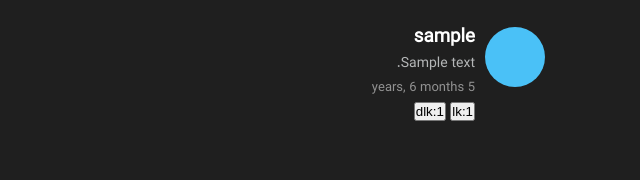
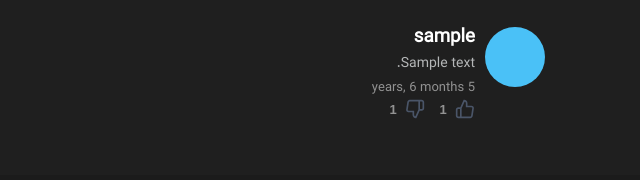
Before and after one commit to GhasemYalameh/Manhwa_Website, a Django app: page /detail/1/ in a window 1280 px wide. Shown: the part 1143-1323 px from the top of the page, without its empty margins (640-1280 px from the left). After the commit the page ends 1262 px from the top, so only its background shows below. Run offline with Django 5.2, Linux system fonts and the light colour scheme; tables that the repository leaves empty hold one stand-in row (values such as "Sample post"); grey boxes marked "Sample" are stand-in pictures; parts of the project's set-up code (start-up, migrations or seed data) failed here and were passed over; some libraries are stand-ins or nearby versions; some web fonts are replaced.

Commit message:
change comment reaction ui

```diff
--- a/manhwas/templates/manhwas/manhwa_detail_view.html
+++ b/manhwas/templates/manhwas/manhwa_detail_view.html
@@ -60,18 +60,19 @@
                         <p>{{ comment.text|linebreaks }}</p>
                         <div class="comment-bottom">
                             <span>{{ comment.datetime_modified|timesince }}</span>
-                            <div class="comment-reactions">
-                                <button
-                                        class="{% if comment.user_reaction == 'lk' %}active{% endif %}"
-                                        onclick="reactionHandler({{ comment.id }}, 'lk')"
-                                        id="comment-{{ comment.id }}-lk-count">
-                                    lk:{{ comment.likes_count }}
+                            <div class="reactions">
+                                <button class="reaction-btn like-btn" onclick="reactionHandler({{ comment.id }}, 'lk')">
+                                    <svg class="icon-like comment-like-{{ comment.id }} {% if comment.user_reaction == 'lk' %}active{% endif %}" viewBox="0 0 24 24" fill="none" stroke="currentColor" stroke-width="2">
+                                        <path d="M7 22H4C3.46957 22 2.96086 21.7893 2.58579 21.4142C2.21071 21.0391 2 20.5304 2 20V13C2 12.4696 2.21071 11.9609 2.58579 11.5858C2.96086 11.2107 3.46957 11 4 11H7M14 9V5C14 4.20435 13.6839 3.44129 13.1213 2.87868C12.5587 2.31607 11.7956 2 11 2L7 11V22H18.28C18.7623 22.0055 19.2304 21.8364 19.5979 21.524C19.9654 21.2116 20.2077 20.7769 20.28 20.3L21.66 11.3C21.7035 11.0134 21.6842 10.7207 21.6033 10.4423C21.5225 10.1638 21.3821 9.90629 21.1919 9.68751C21.0016 9.46873 20.7661 9.29393 20.5016 9.17522C20.2371 9.0565 19.9499 8.99672 19.66 9H14Z"/>
+                                    </svg>
+                                    <span class="count" id="likeCount-{{ comment.id }}">{{ comment.likes_count }}</span>
                                 </button>
-                                <button
-                                        class="{% if comment.user_reaction == 'dlk' %}active{% endif %}"
-                                        onclick="reactionHandler({{ comment.id }}, 'dlk')"
-                                        id="comment-{{ comment.id }}-dlk-count">
-                                    dlk:{{ comment.dis_likes_count }}
+
+                                <button class="reaction-btn dislike-btn" onclick="reactionHandler({{ comment.id }},'dlk')">
+                                    <svg class="icon-dislike comment-dislike-{{ comment.id }} {% if comment.user_reaction == 'dlk' %}active{% endif %}" viewBox="0 0 24 24" fill="none" stroke="currentColor" stroke-width="2">
+                                        <path d="M17 2H20C20.5304 2 21.0391 2.21071 21.4142 2.58579C21.7893 2.96086 22 3.46957 22 4V11C22 11.5304 21.7893 12.0391 21.4142 12.4142C21.0391 12.7893 20.5304 13 20 13H17M10 15V19C10 19.7956 10.3161 20.5587 10.8787 21.1213C11.4413 21.6839 12.2044 22 13 22L17 13V2H5.72C5.23767 1.99451 4.76962 2.16361 4.40213 2.47596C4.03464 2.78831 3.79234 3.22307 3.72 3.7L2.34 12.7C2.29649 12.9866 2.31583 13.2793 2.39668 13.5577C2.47753 13.8362 2.61793 14.0937 2.80814 14.3125C2.99835 14.5313 3.23394 14.7061 3.49843 14.8248C3.76291 14.9435 4.05009 15.0033 4.34 15H10Z"/>
+                                    </svg>
+                                    <span class="count" id="dislikeCount-{{ comment.id }}">{{ comment.dis_likes_count }}</span>
                                 </button>
                             </div>
                         </div>
--- a/static/css/manhwa_detail.css
+++ b/static/css/manhwa_detail.css
@@ -149,5 +149,68 @@ body{
 }
 
 .active{
-    background-color: #f6e71e;
+    fill: #efe40c;
 }
+.reactions{
+    display: flex;
+    gap: 8px;
+}
+.reaction-btn{
+    display: flex;
+    align-items: center;
+    gap: 2px;
+    background-color: inherit;
+    border: none;
+    cursor: pointer;
+    transition: all 0.3s ease;
+    font-weight: 500;
+    user-select: none;
+}
+.like-btn {
+    color: #4a5568;
+}
+.like-btn:hover {
+    color: #22c55e;
+}
+
+.dislike-btn {
+    color: #4a5568;
+}
+
+.dislike-btn:hover {
+    /*border-color: #ef4444;*/
+    /*background: #fef2f2;*/
+    color: #ef4444;
+}
+
+.dislike-btn.active {
+    background: #ef4444;
+    border-color: #ef4444;
+    color: white;
+}
+
+.count {
+    font-size: 17px;
+    font-weight: bold;
+    min-width: 20px;
+}
+
+.icon-like, .icon-dislike {
+    width: 20px;
+    height: 20px;
+    transition: transform 0.2s ease;
+}
+
+/*.reaction-btn:hover .icon {*/
+/*    transform: scale(1.05);*/
+/*}*/
+
+.stats {
+    display: flex;
+    justify-content: space-between;
+    margin-top: 20px;
+    padding-top: 20px;
+    border-top: 1px solid #e2e8f0;
+    color: #718096;
+    font-size: 14px;
+}
--- a/static/js/manhwa_detail.js
+++ b/static/js/manhwa_detail.js
@@ -118,8 +118,8 @@ function reactionHandler(comment_id, reaction){
 }
 
 function changeCommentUi(comment_id, data){
-    let like_btn = document.getElementById(`comment-${comment_id}-lk-count`)
-    let dislike_btn = document.getElementById(`comment-${comment_id}-dlk-count`)
+    let like_btn = document.querySelector(`.comment-like-${comment_id}`)
+    let dislike_btn = document.querySelector(`.comment-dislike-${comment_id}`)
 
     like_btn.classList.remove('active')
     dislike_btn.classList.remove('active')
@@ -130,8 +130,8 @@ function changeCommentUi(comment_id, data){
         dislike_btn.classList.add('active')
     }
 
-    like_btn.innerHTML = "lk:" + data.likes_count
-    dislike_btn.innerHTML = "dlk:" + data.dis_likes_count
+    document.querySelector(`#likeCount-${comment_id}`).textContent = data.likes_count
+    document.querySelector(`#dislikeCount-${comment_id}`).textContent = data.dis_likes_count
 
 }
 
```
